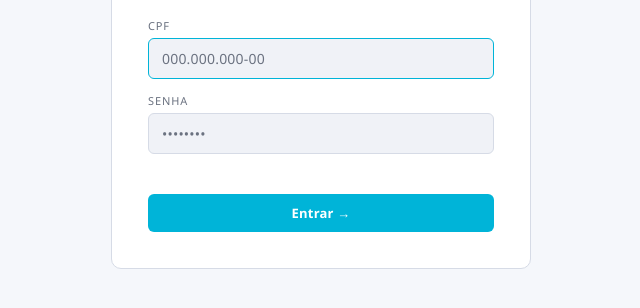
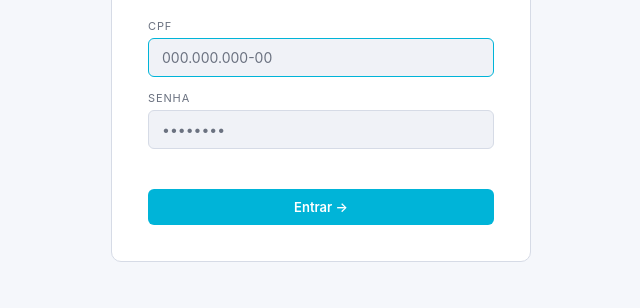
Before and after one commit to salles-ribeiro/chat-isp, a website: page public/index.html in a window 1280 px wide. Shown: the part 332-640 px from the top of the page, without its empty margins (319-959 px from the left). Drawn offline with nearby package versions, Linux system fonts and the light colour scheme.

Commit message:
novos ajustes letra

```diff
--- a/public/index.html
+++ b/public/index.html
@@ -57,12 +57,10 @@
       button,
       textarea,
       select {
-        font-family: "Segoe UI", Roboto, "Helvetica Neue", Arial, sans-serif;
+        font-family:
+          -apple-system, BlinkMacSystemFont, "Segoe UI", Roboto, Helvetica,
+          Arial, sans-serif;
         font-weight: 400;
-        letter-spacing: 0.2px;
-        -webkit-font-smoothing: antialiased;
-        -moz-osx-font-smoothing: grayscale;
-        text-rendering: optimizeLegibility;
       }
       .tela {
         position: fixed;
@@ -169,7 +167,7 @@
         border: 1px solid var(--border);
         border-radius: 6px;
         padding: 10px 13px;
-        font-family: var(--sans);
+        font-family: inherit;
         font-size: 14px;
         color: var(--white);
         outline: none;
@@ -196,7 +194,7 @@
       .btn {
         background: var(--accent);
         color: #fff;
-        font-family: var(--sans);
+        font-family: inherit;
         font-weight: 600;
         font-size: 13px;
         padding: 10px 20px;
@@ -902,7 +900,7 @@
         background: none;
         border: none;
         outline: none;
-        font-family: var(--sans);
+        font-family: inherit;
         font-size: 14px;
         color: var(--white);
         resize: none;
@@ -1133,7 +1131,7 @@
         font-size: 13px;
         color: var(--white);
         outline: none;
-        font-family: var(--sans);
+        font-family: inherit;
       }
       #busca-conversa-input:focus {
         border-color: var(--accent);
```
